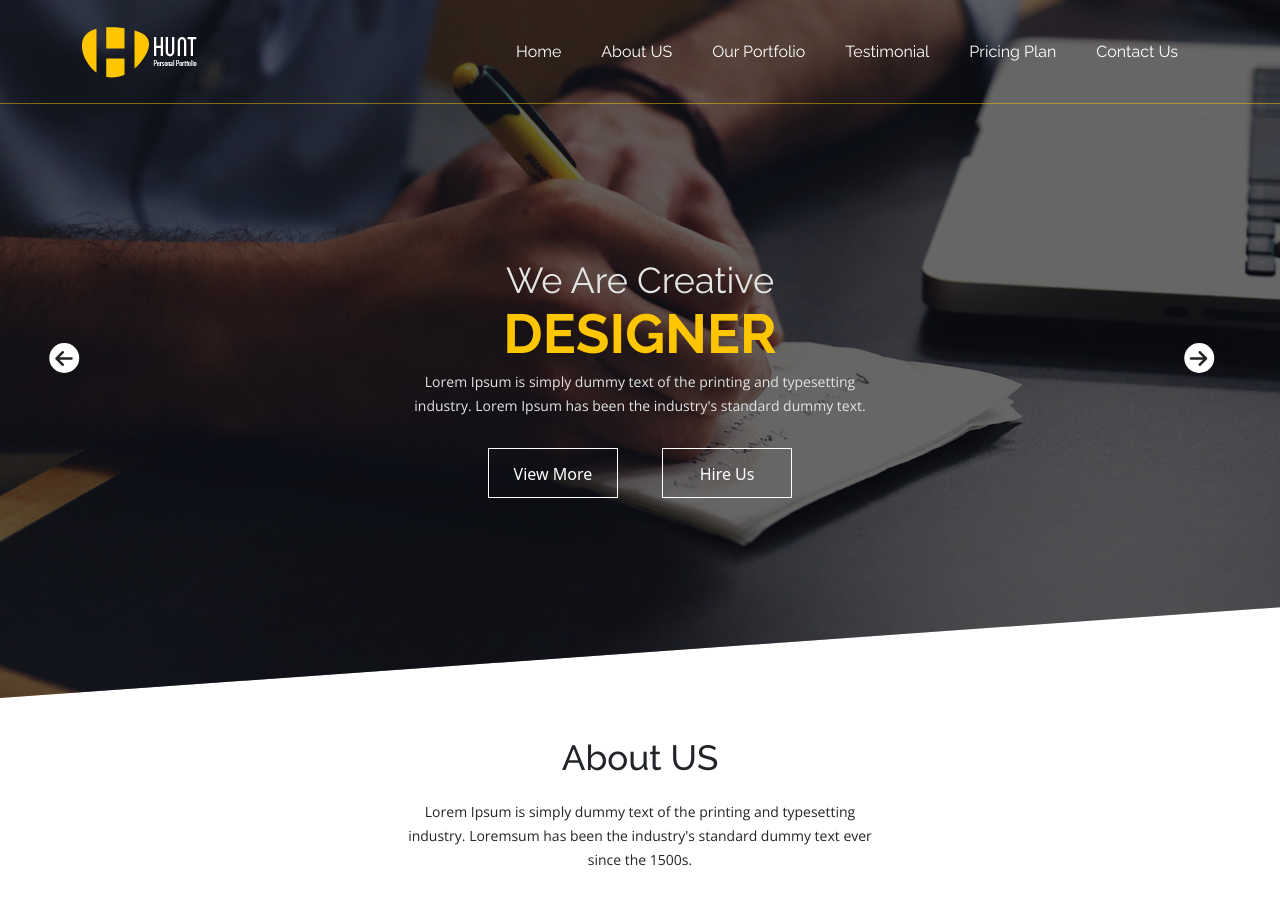
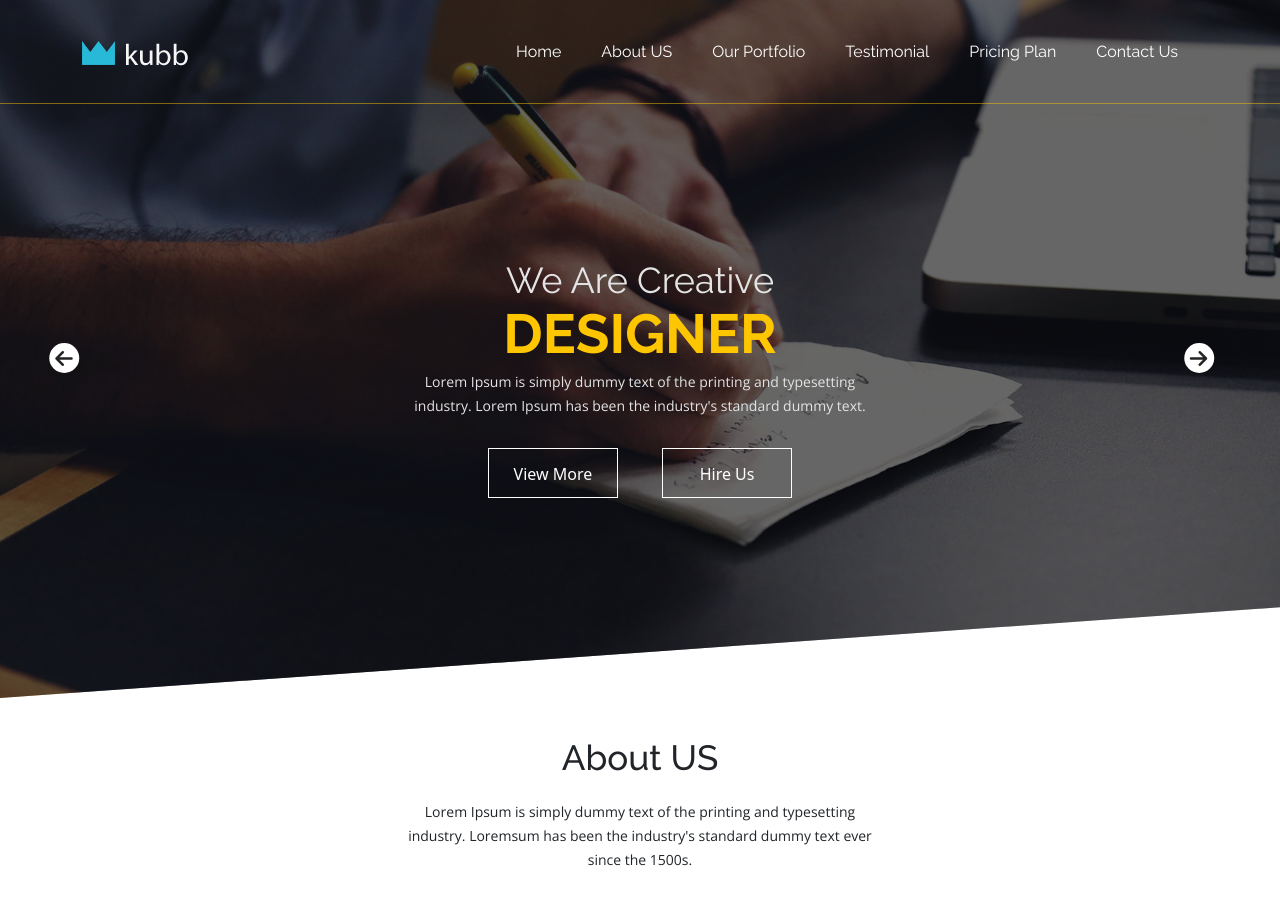
Before and after one commit to moududahmad99/kubb, a plain HTML site: page index.html in a window 1280 px wide. Drawn offline with nearby package versions, Linux system fonts and the light colour scheme.

Commit message:
adding logo

```diff
--- a/index.html
+++ b/index.html
@@ -22,7 +22,7 @@
 		<div class="container">
 			<a class="navbar-brand" href="#">
 				<picture>
-					<img src="images/logo.png" alt="logo">
+					<img src="images/logo2.png" alt="logo">
 				</picture>
 			</a>
 			<button class="navbar-toggler" type="button" data-bs-toggle="collapse"
```
Also changed, not shown: images/logo2.png (added).
